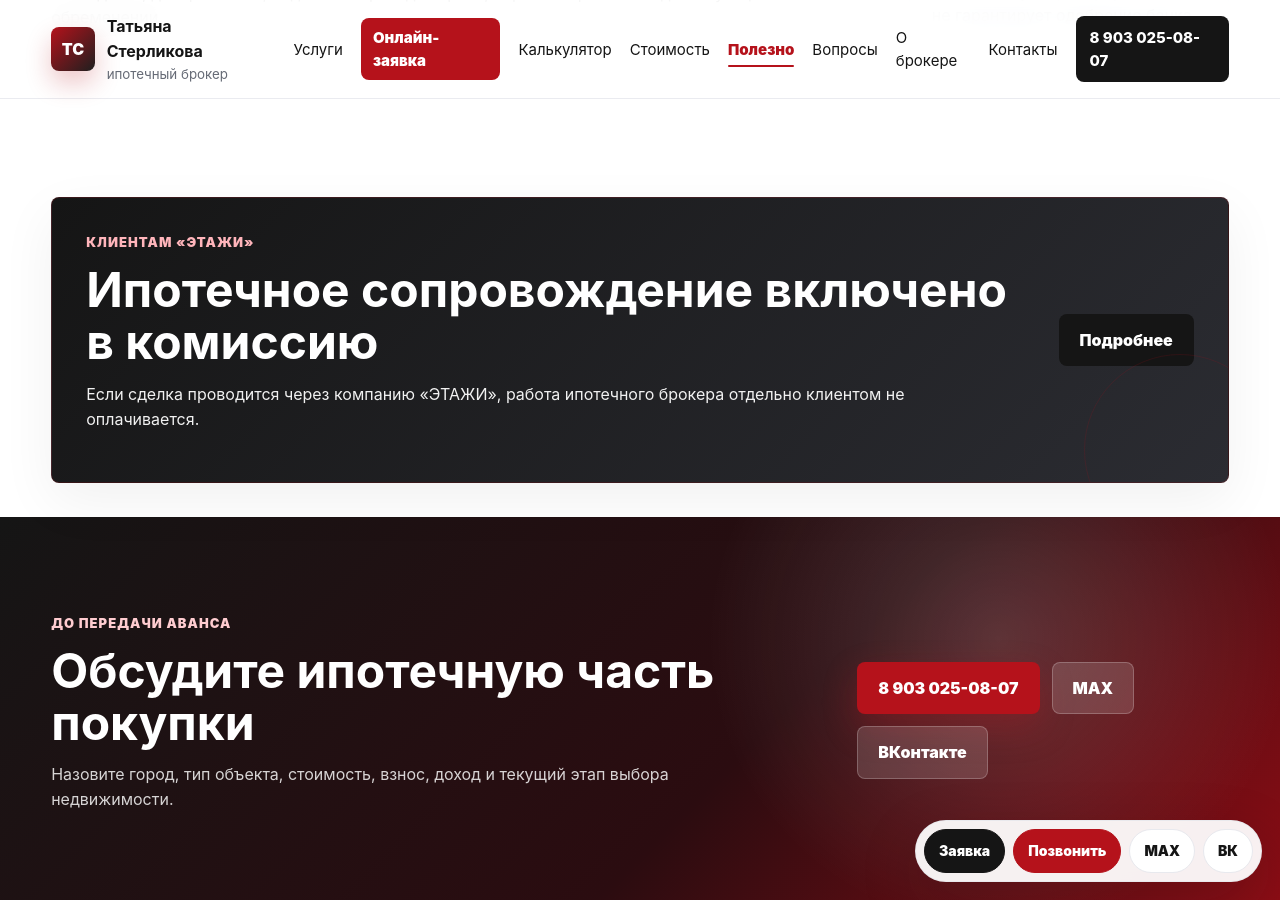
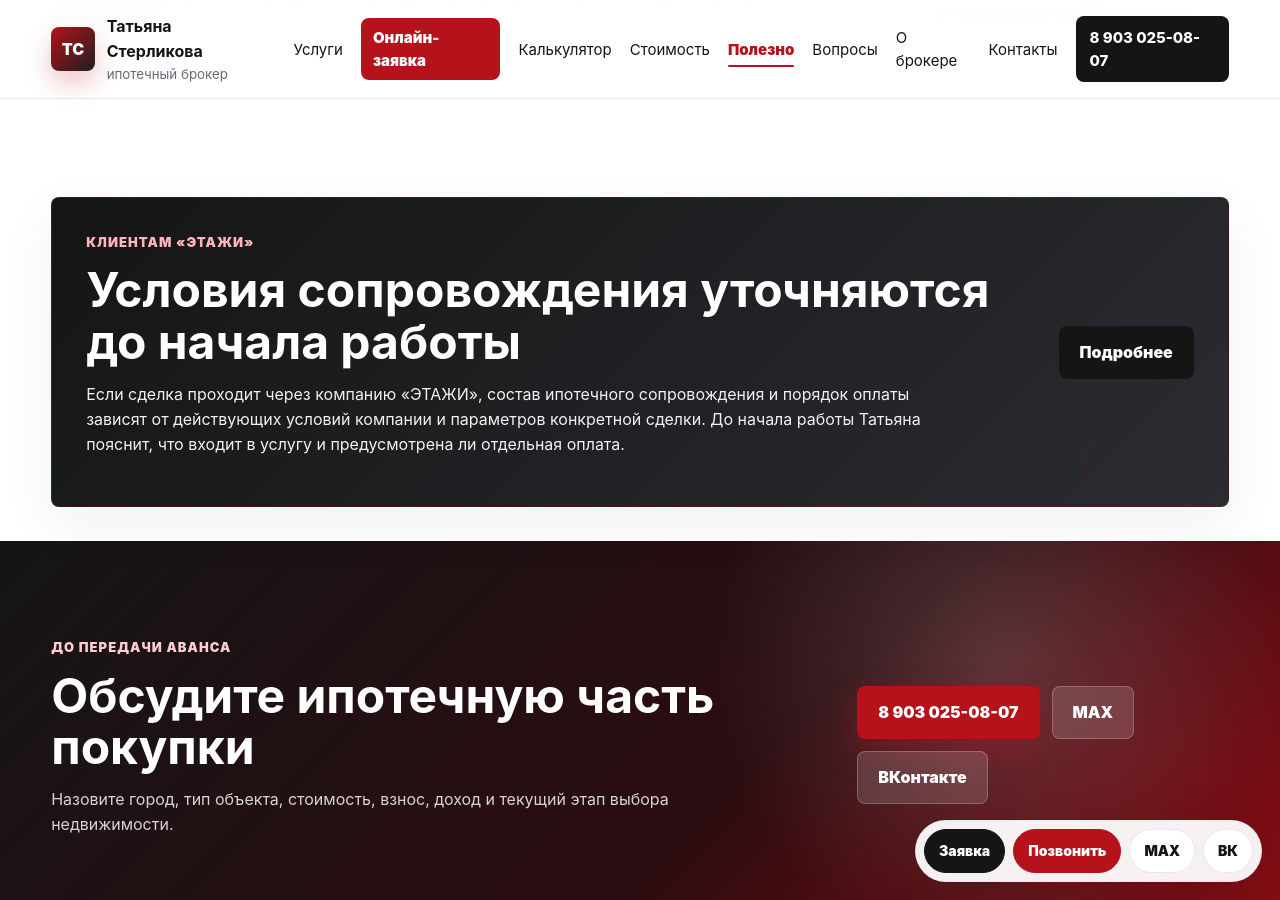
Before and after one commit to deputat36/broker, a Jekyll site: the page built from polezno/chto-proverit-pered-pokupkoy-vtorichnogo-zhilya.md, in a window 1280 px wide and 900 px high, scrolled down 3379 px. Built offline with Jekyll 4.4.1, drawn with Linux system fonts in a browser that asks for light colours; our own code applies the rules of GitHub Pages for plain Markdown files.

Commit message:
Уточнить условия ЭТАЖИ в проверке вторичного жилья

```diff
--- a/polezno/chto-proverit-pered-pokupkoy-vtorichnogo-zhilya.md
+++ b/polezno/chto-proverit-pered-pokupkoy-vtorichnogo-zhilya.md
@@ -61,6 +61,6 @@
   </aside>
 </section>
 
-<section class="section compact-section"><div class="notice"><div><p class="eyebrow">Клиентам «ЭТАЖИ»</p><h2>Ипотечное сопровождение включено в комиссию</h2><p>Если сделка проводится через компанию «ЭТАЖИ», работа ипотечного брокера отдельно клиентом не оплачивается.</p></div><a class="btn btn-dark" href="{{ '/etagi/' | relative_url }}">Подробнее</a></div></section>
+<section class="section compact-section"><div class="notice"><div><p class="eyebrow">Клиентам «ЭТАЖИ»</p><h2>Условия сопровождения уточняются до начала работы</h2><p>Если сделка проходит через компанию «ЭТАЖИ», состав ипотечного сопровождения и порядок оплаты зависят от действующих условий компании и параметров конкретной сделки. До начала работы Татьяна пояснит, что входит в услугу и предусмотрена ли отдельная оплата.</p></div><a class="btn btn-dark" href="{{ '/etagi/' | relative_url }}">Подробнее</a></div></section>
 
 <section class="section cta-section"><div><p class="eyebrow">До передачи аванса</p><h2>Обсудите ипотечную часть покупки</h2><p>Назовите город, тип объекта, стоимость, взнос, доход и текущий этап выбора недвижимости.</p></div><div class="cta-actions"><a class="btn btn-primary" href="tel:+79030250807">8 903 025-08-07</a><button class="btn btn-secondary" type="button" data-copy-phone>MAX</button><a class="btn btn-secondary" href="https://vk.com/tatyanasterlikova" rel="noopener">ВКонтакте</a></div></section>
```
